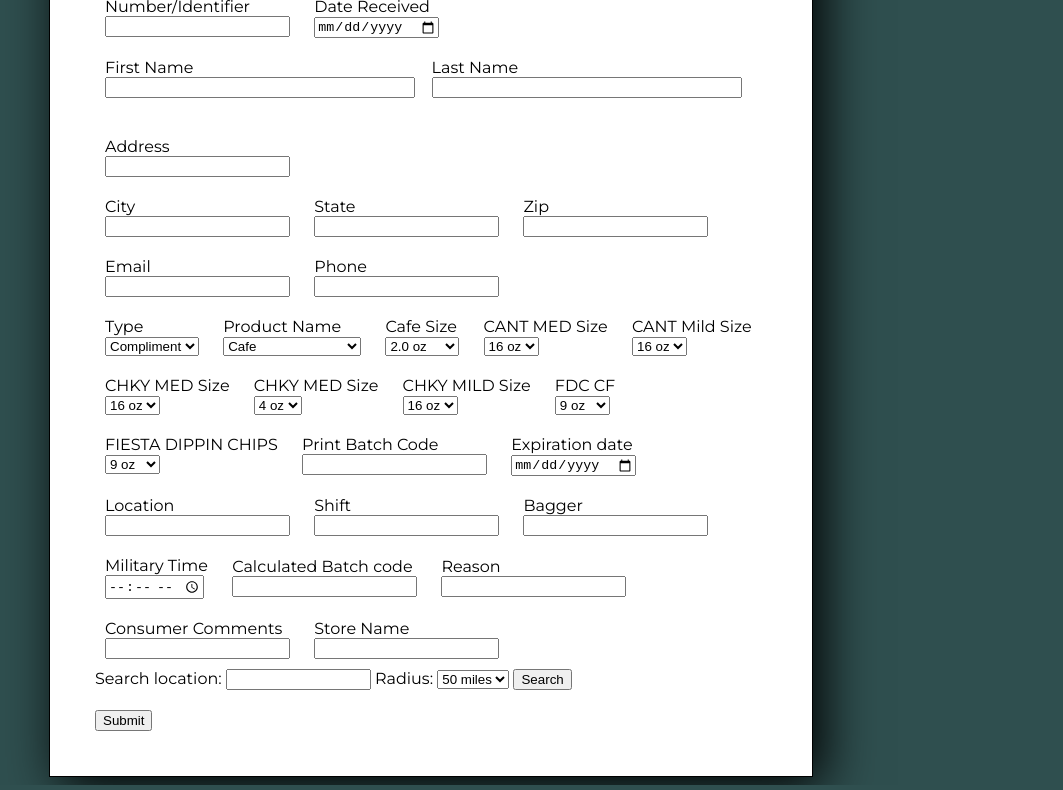
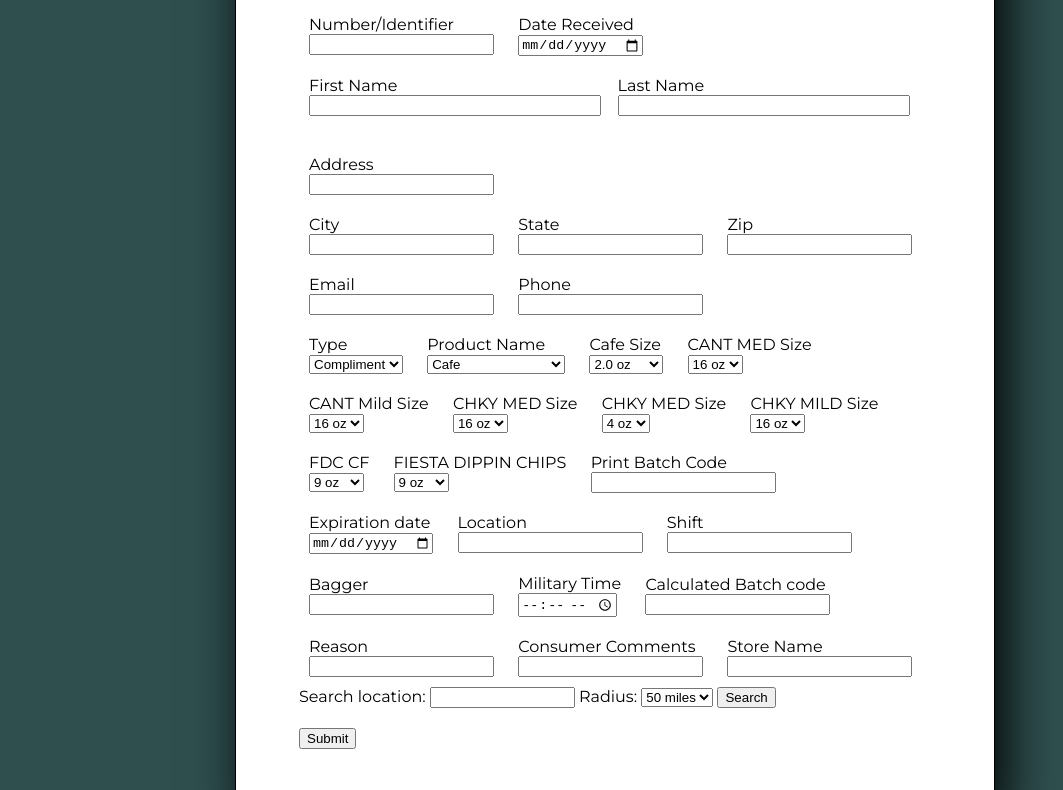
Before and after one commit to koreanjones/formsTruco, a plain HTML site: page index.html in a window 1280 px wide. Shown: the part 205-995 px from the top of the page, without its empty margins (25-1088 px from the left). Drawn offline with nearby package versions, Linux system fonts and the light colour scheme; some packages are replaced by stand-ins of ours.

Commit message:
Update truco.css

```diff
--- a/truco.css
+++ b/truco.css
@@ -2,13 +2,13 @@ body {
     font-family: 'Montserrat', sans-serif;
     margin-top: 5%;
     background-color:darkslategrey;
-    max-width: 70%;
+
 }
 #box {
     background-color: white;
     padding: 5%;
     max-width: 750px;
-    width: 75%;
+    width: 50%;
     height: auto;
     border: 1px solid black;
     box-shadow: 10px 10px 50px 0px;
```
